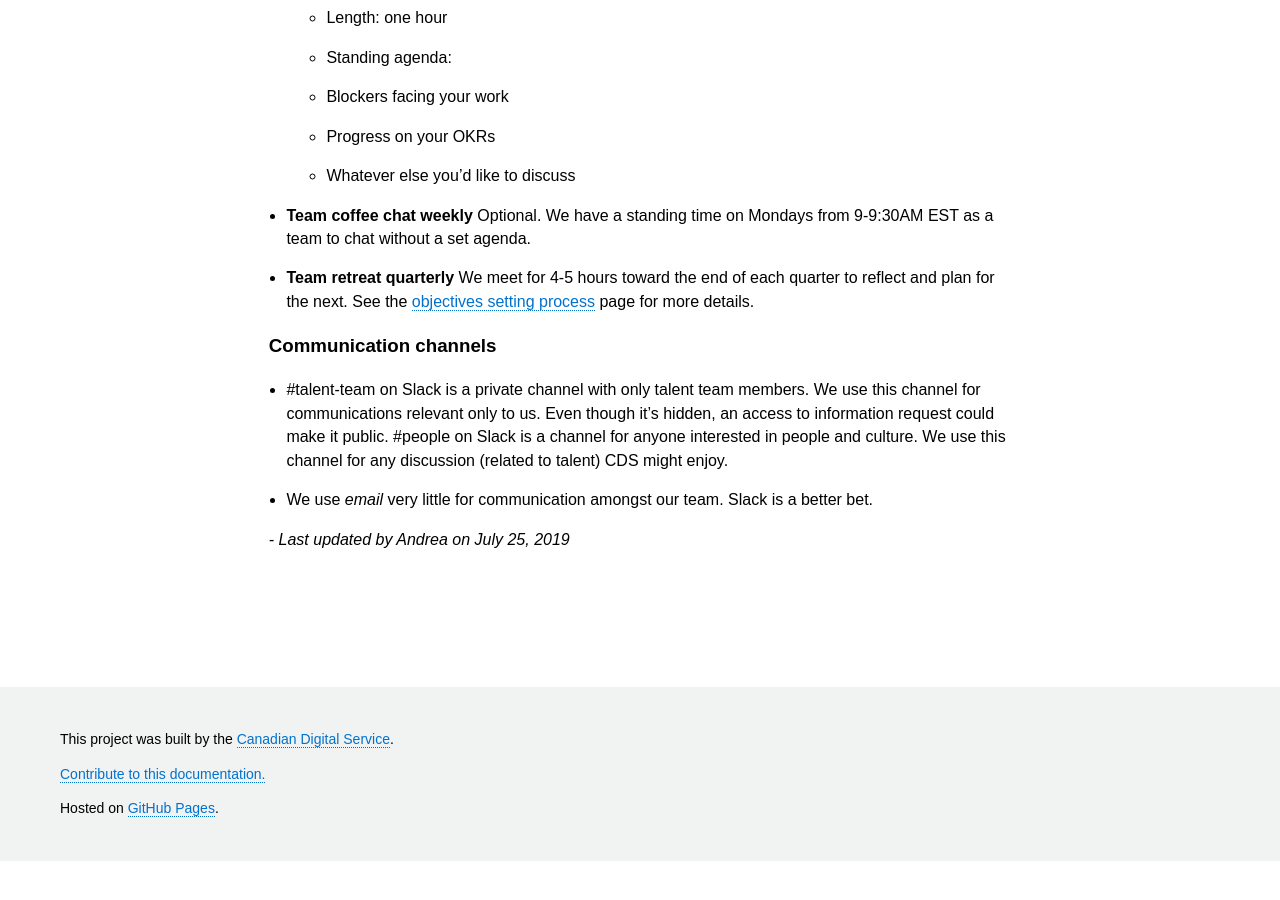
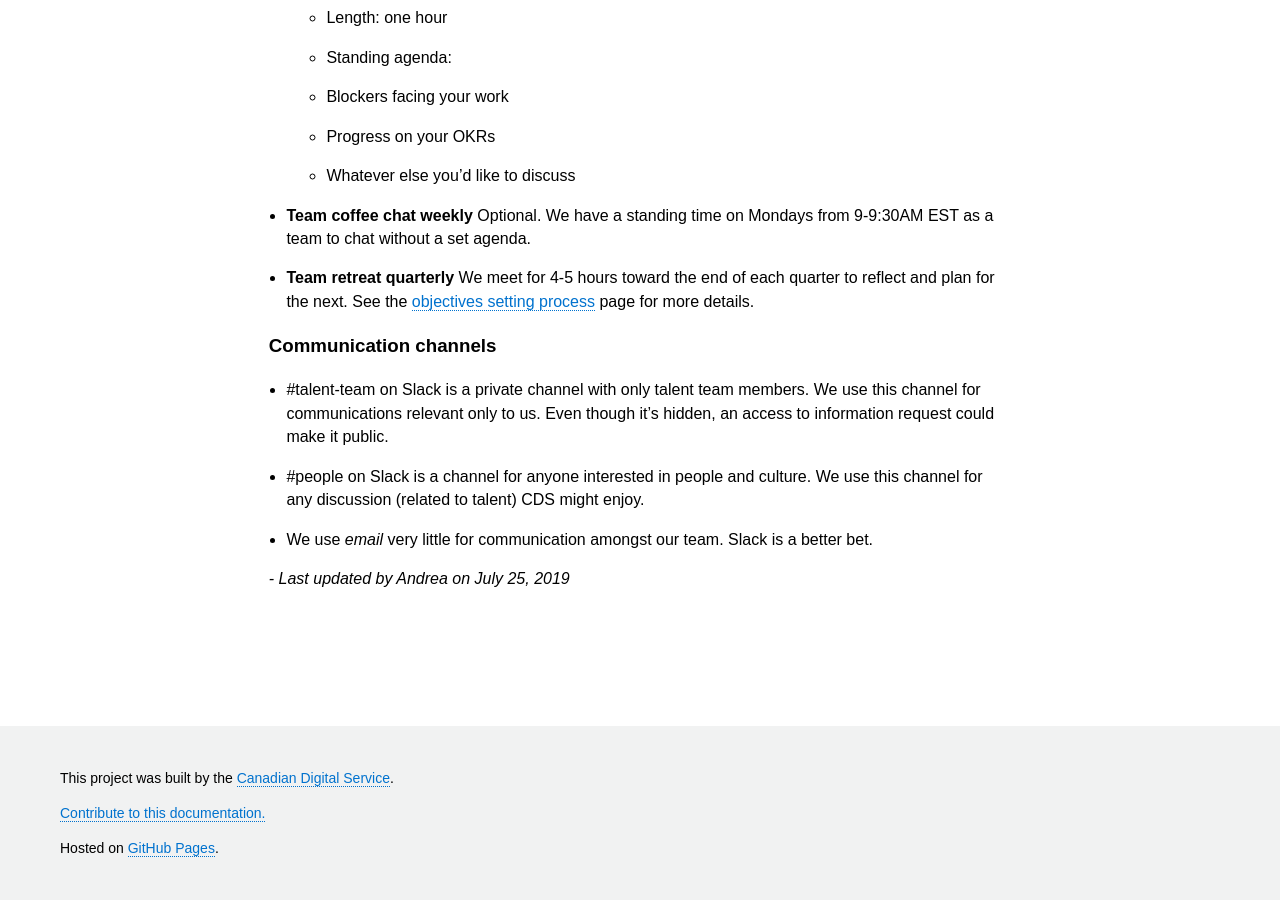
Before and after one commit to cds-snc/talent, a Jekyll site: the page built from _pages/en/about/Team-meetings-and-communications.md, in a window 1280 px wide and 900 px high, scrolled down 1124 px. Built offline with Jekyll 4.4.1, drawn with Linux system fonts in a browser that asks for light colours; before the commit the page ends 1985 px from its top, so only the background shows below that.

Commit message:
Update to formatting

```diff
--- a/_pages/en/about/Team-meetings-and-communications.md
+++ b/_pages/en/about/Team-meetings-and-communications.md
@@ -48,7 +48,8 @@ _Ask Andrea for calendar invitations to these meetings if you don't already have
 
 ### Communication channels
 
-* #talent-team on Slack is a private channel with only talent team members. We use this channel for communications relevant only to us. Even though it's hidden, an access to information request could make it public. #people on Slack is a channel for anyone interested in people and culture. We use this channel for any discussion (related to talent) CDS might enjoy.
+* #talent-team on Slack is a private channel with only talent team members. We use this channel for communications relevant only to us. Even though it's hidden, an access to information request could make it public.
+* #people on Slack is a channel for anyone interested in people and culture. We use this channel for any discussion (related to talent) CDS might enjoy.
 * We use *email* very little for communication amongst our team. Slack is a better bet.
 
 _- Last updated by Andrea on July 25, 2019_
```
